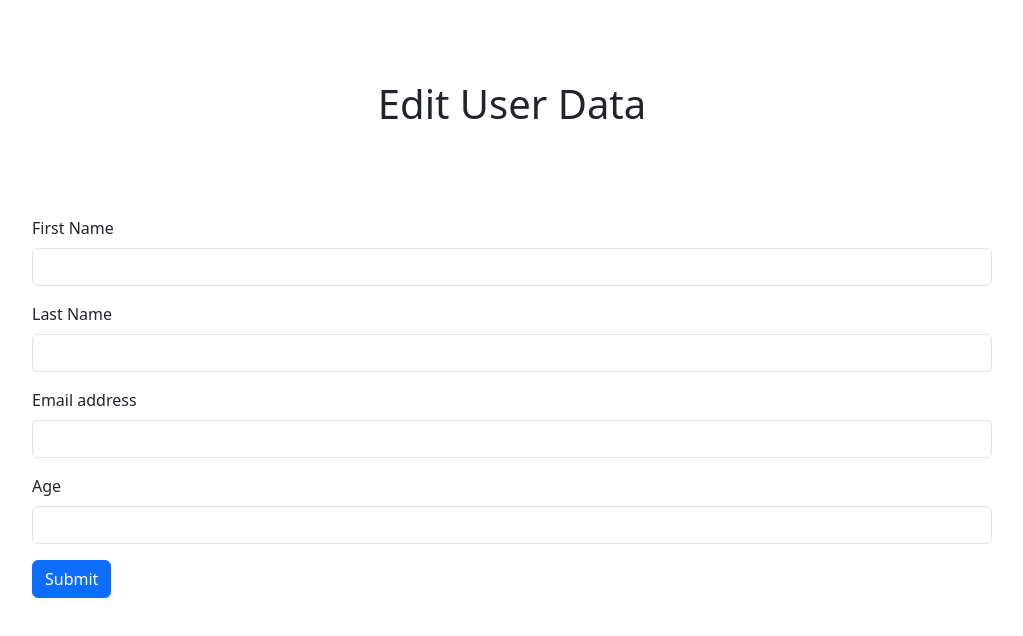
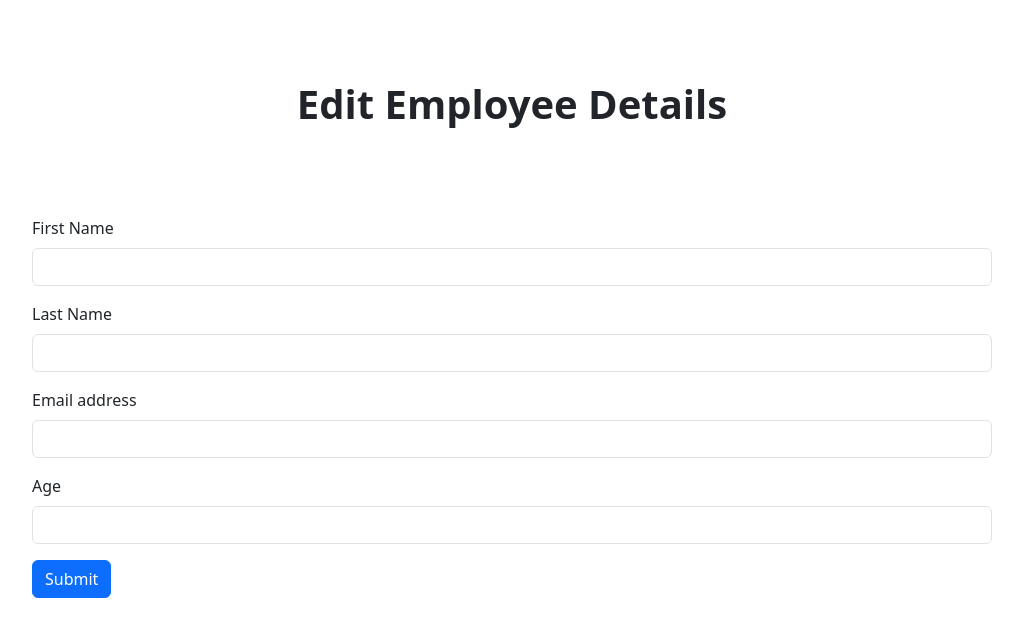
Before and after one commit to Shivvvva/ang-crud-app, an Angular app: page /edit in a window 1280 px wide. Shown: the top 636 px of the page, without its empty margins (128-1151 px from the left). Built offline with nearby package versions, Linux system fonts and the light colour scheme.

Commit message:
small .html changes

```diff
--- a/src/app/create/create.component.html
+++ b/src/app/create/create.component.html
@@ -1,5 +1,5 @@
 <div style="margin: 5rem; display: flex; justify-content: center">
-  <h1>Create new user</h1>
+  <h1><b>Create new employee</b></h1>
 </div>
 
 <div style="margin-left: 10rem; margin-right: 10rem">
--- a/src/app/edit/edit.component.html
+++ b/src/app/edit/edit.component.html
@@ -1,5 +1,5 @@
 <div style="margin: 5rem; display: flex; justify-content: center">
-  <h1>Edit User Data</h1>
+  <h1><b>Edit Employee Details</b></h1>
 </div>
 
 <div style="margin-left: 10rem; margin-right: 10rem">
```
